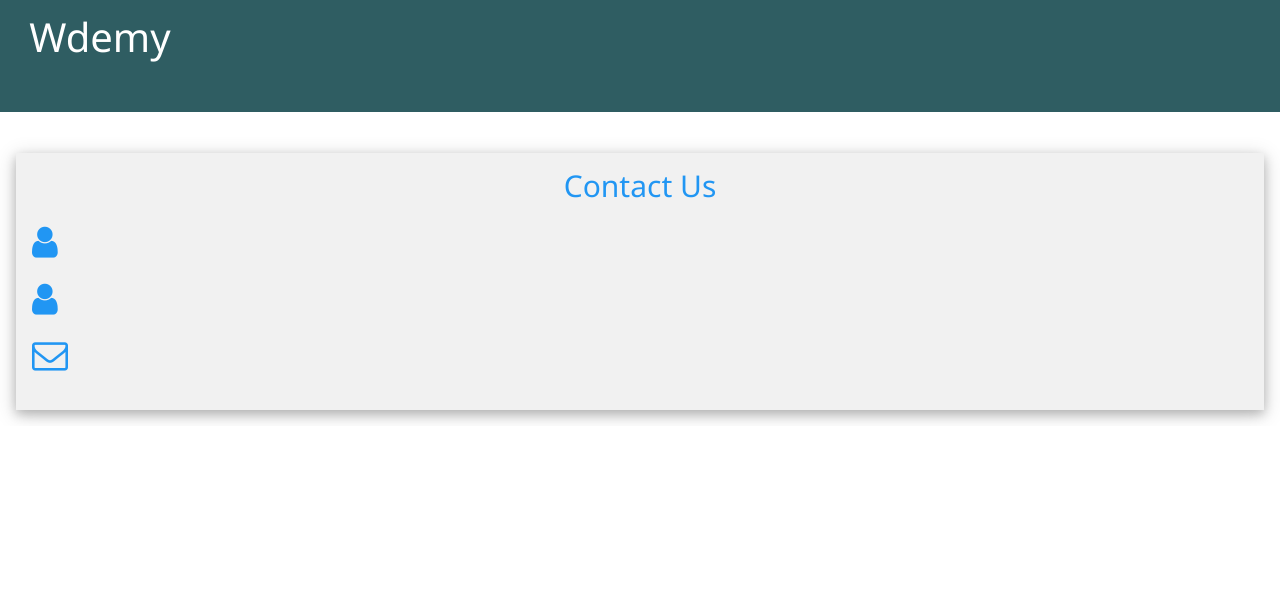
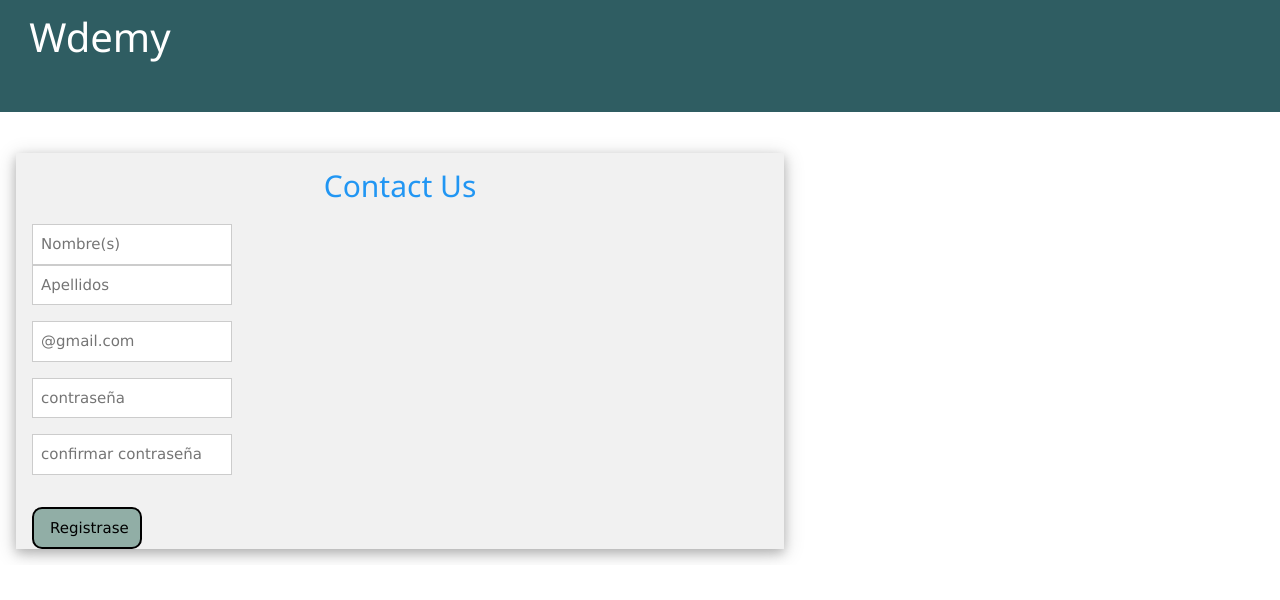
Before and after one commit to javierFili/WebdemyIngSof, a React app: page /register in a window 1280 px wide. Shown: the top 600 px of the page. Built offline with nearby package versions, Linux system fonts and the light colour scheme.

Commit message:
'El registro esta en proceso'

```diff
--- a/app/components/Registro/Registro.css
+++ b/app/components/Registro/Registro.css
@@ -1,4 +1,24 @@
 .w3-col{
-    width: 5px;
+    width: 10px;
     height: 10px;
 }
+
+#prinPar{
+    width: 200px;
+}
+
+#botonRegis{
+    width: 110px;
+
+    top: 703px;
+    background: rgba(94, 139, 126, 0.65);
+    border: 2px solid #000000;
+    box-sizing: border-box;
+    border-radius: 10px;
+    color: black;
+}
+
+#form{
+    width: 60%;
+    height: 50%;
+}
--- a/app/components/Registro/Registro.jsx
+++ b/app/components/Registro/Registro.jsx
@@ -17,32 +17,41 @@ class Registro extends Component{
                 <title>Document</title>
             </head>
             <body>
-                <form action="/action_page.php" className="w3-container w3-card-4 w3-light-grey w3-text-blue w3-margin">
+                <form id='form' action="/action_page.php" className="w3-container w3-card-4 w3-light-grey w3-text-blue w3-margin">
                 <h2 className="w3-center">Contact Us</h2>
+
                 <div className="w3-row w3-section">
-                    <div className="w3-col"  > <i className = "w3-xxlarge fa fa-user"></i></div>
+                    {/* <div className="w3-col"  > <i className = "w3-xxlarge fa fa-user"></i></div>                             */}
                     <div className="w3-rest">
-                    <input className="w3-input w3-border" name="first" type="text" placeholder="First Name" />
+                    <input id='prinPar' className="w3-input w3-border" name="first" type="text" placeholder="Nombre(s)" />
+                    <input id='prinPar' class="w3-input w3-border" name="last" type="text" placeholder="Apellidos" />
+
 
                     </div>
 
                     <div class="w3-row w3-section">
-                        <div class="w3-col" ><i class="w3-xxlarge fa fa-user"></i></div>
+                    {/* <div class="w3-col" ><i class="w3-xxlarge fa fa-envelope-o"></i></div> */}
                         <div class="w3-rest">
-                        <input class="w3-input w3-border" name="last" type="text" placeholder="Last Name" />
-
+                        <input id='prinPar'  class="w3-input w3-border" name="email" type="text" placeholder="@gmail.com" />
                         </div>
                     </div>
 
                     <div class="w3-row w3-section">
-                    <div class="w3-col" ><i class="w3-xxlarge fa fa-envelope-o"></i></div>
+                    {/* <div class="w3-col" ><i class="w3-xxlarge fa fa-envelope-o"></i></div> */}
                         <div class="w3-rest">
-                        <input class="w3-input w3-border" name="email" type="text" placeholder="Email" />
+                        <input id='prinPar'  class="w3-input w3-border" name="email" type="text" placeholder="contraseña" />
+                        </div>
+                    </div>
+
+                    <div class="w3-row w3-section">
+                    {/* <div class="w3-col" ><i class="w3-xxlarge fa fa-envelope-o"></i></div> */}
+                        <div class="w3-rest">
+                        <input id='prinPar'  class="w3-input w3-border" name="email" type="text" placeholder="confirmar contraseña" />
                         </div>
                     </div>
 
                 </div>
-
+                <button id='botonRegis' class="w3-button " >Registrase</button>
                 </form>
                 </body>
             </html>
```
Also changed, not shown: public/bundle.js.
